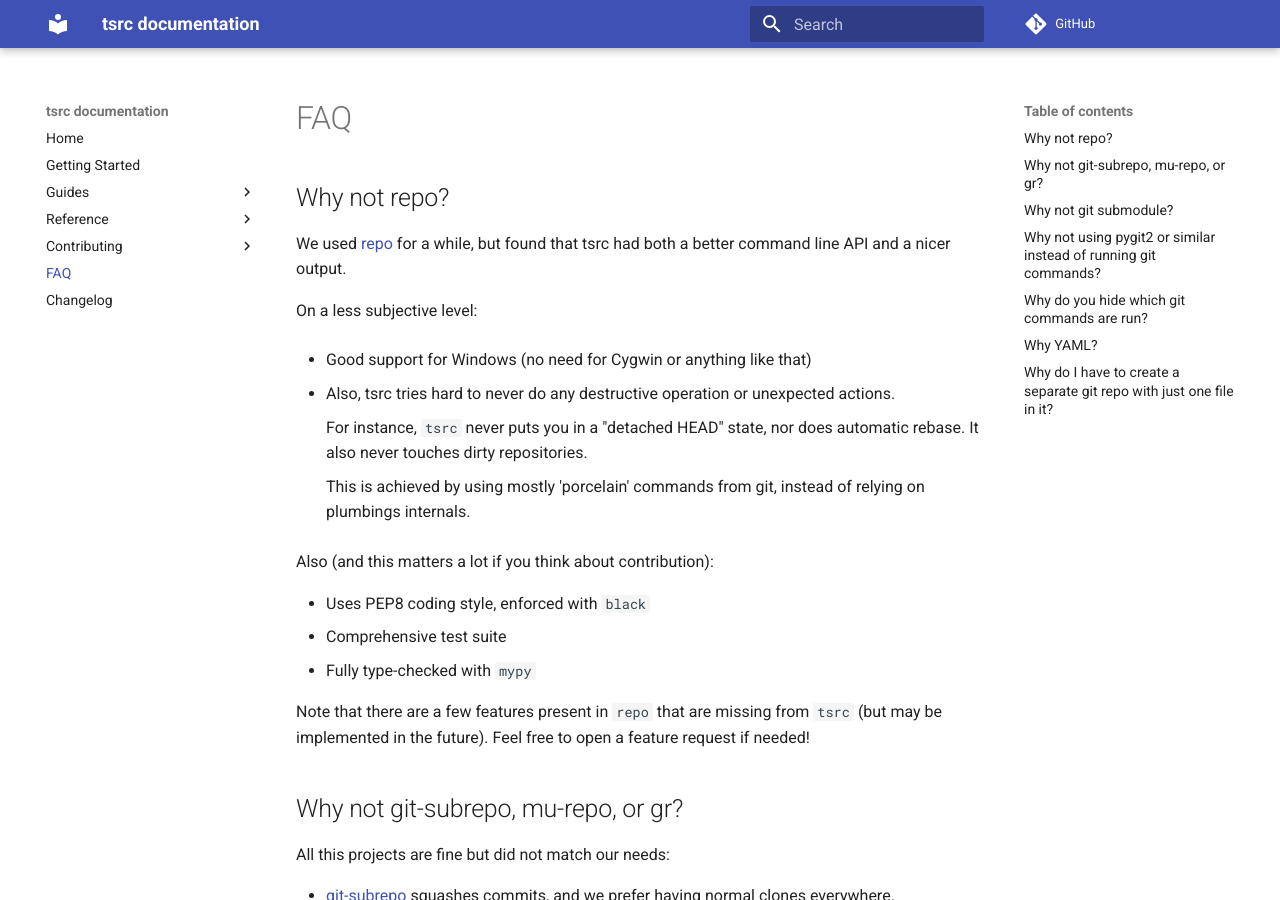
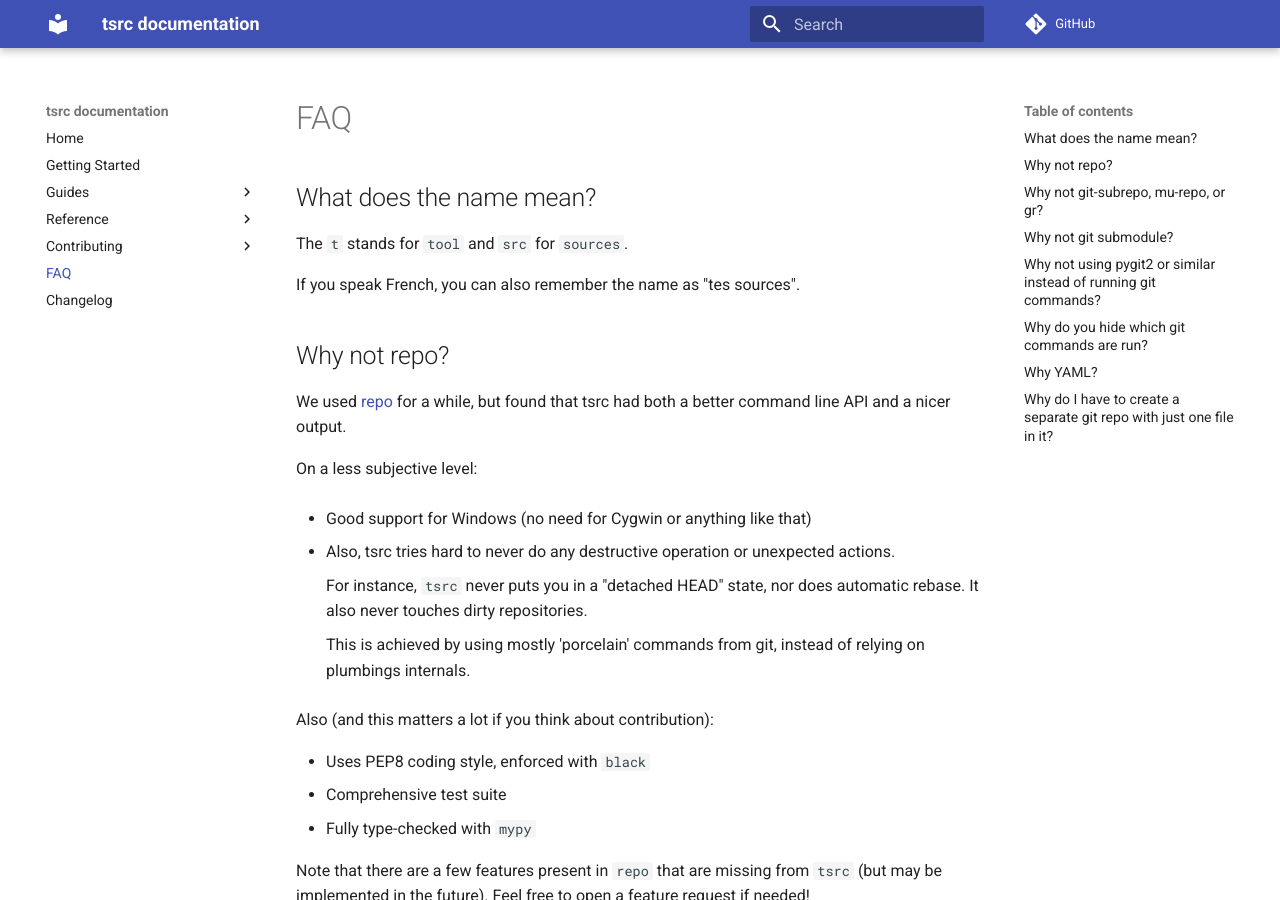
Before and after one commit to your-tools/tsrc, an MkDocs documentation site: the page built from docs/faq.md, in a window 1280 px wide and 900 px high. Built offline with MkDocs 1.6.1 and Material for MkDocs 9.7.7, drawn with Linux system fonts in a browser that asks for light colours; comment, search, counter and statistics services are not loaded.

Commit message:
Add an entry in the FAQ about the name of this project

```diff
--- a/docs/faq.md
+++ b/docs/faq.md
@@ -1,4 +1,10 @@
 # FAQ
+
+## What does the name mean?
+
+The `t` stands for `tool` and `src` for `sources`.
+
+If you speak French, you can also remember the name as "tes sources".
 
 ## Why not repo?
 
```
